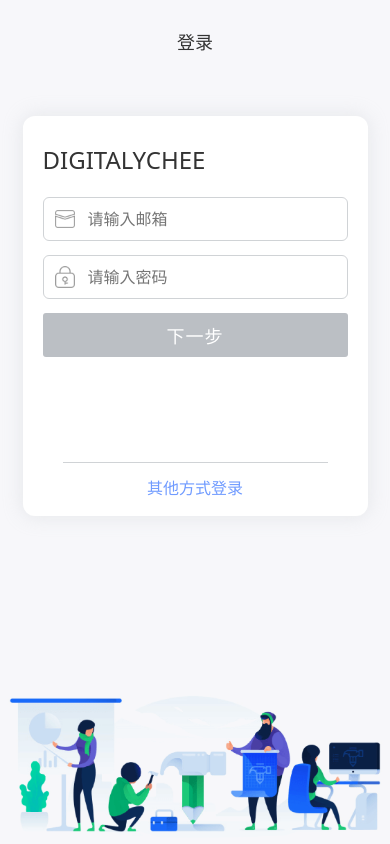
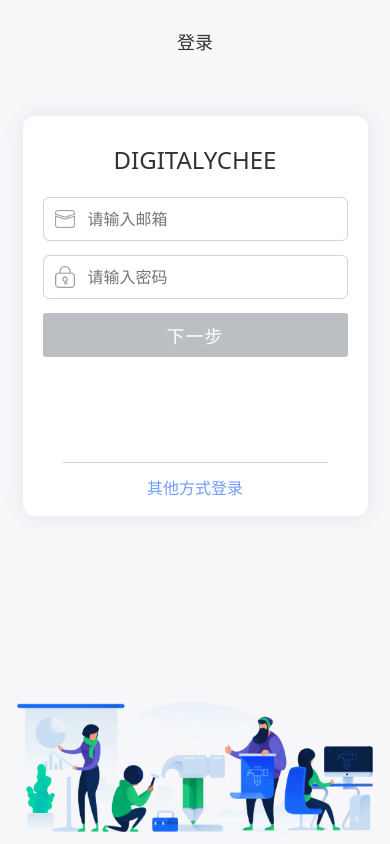
Before and after one commit to chwan97/login-demo, a Next.js app: page / in a window 390 px wide. Built offline with nearby package versions, Linux system fonts and the light colour scheme.

Commit message:
bugfix: UI 问题排查

```diff
--- a/app/styles/Login.module.css
+++ b/app/styles/Login.module.css
@@ -1,17 +1,17 @@
 .main {
   position: relative;
-  max-width: 1400px;
+  height: 100%;
+  width: 100%;
+  margin: 0;
+  min-height: 640px;
+  text-align: center;
+}
+
+.container {
   margin: 0 auto;
   height: 100%;
   min-height: 640px;
-}
-
-.container {
-  max-width: 1400px;
-  margin: 0 auto;
-  height: 100%;
-  min-height: 640px;
-  display: flex;
+  display: inline-flex;
   align-items: center;
 }
 
@@ -146,8 +146,10 @@
     display: inline-block;
     position: fixed;
     bottom: 0;
+    left: 50%;
+    transform: translateX(-50%);
     top: unset;
-    width: 100%;
+    width: 375px;
   }
 
   .brandName {
@@ -164,7 +166,7 @@
   }
 }
 
-@media (max-height: 654px) {
+@media (max-height: 654px) and (max-width: 768px) {
   .banner {
     display: none !important;
   }
--- a/app/styles/globals.css
+++ b/app/styles/globals.css
@@ -3,9 +3,8 @@
 }
 
 body {
+  font-size: 14px;
   background-color: #F7F7FA;
-  min-width: 320px;
-  font-size: 14px;
   font-family: system-ui, -apple-system, "Segoe UI", Roboto, "Helvetica Neue", "Noto Sans", "Liberation Sans", Arial, sans-serif, "Apple Color Emoji", "Segoe UI Emoji", "Segoe UI Symbol", "Noto Color Emoji";
 }
 
--- a/pages/index.js
+++ b/pages/index.js
@@ -12,7 +12,6 @@ import ErrorTips from 'app/components/ErrorTips'
 import { LOGIN_STEP } from 'app/constants'
 import iphone_tx from 'public/iphone_tx.png'
 import iPhone_banner from 'public/iPhone_banner.png'
-import favicon from 'public/favicon.ico'
 import styles from 'app/styles/Login.module.css'
 
 function Index() {
@@ -42,7 +41,7 @@ function Index() {
     <div className={styles.main}>
       <Head>
         <title>登录</title>
-        <link rel="icon" src={favicon} />
+        <link rel="icon" src="/favicon.ico" />
         <meta
           name="viewport"
           content="width=device-width, initial-scale=1, maximum-scale=1, user-scalable=no"
```
